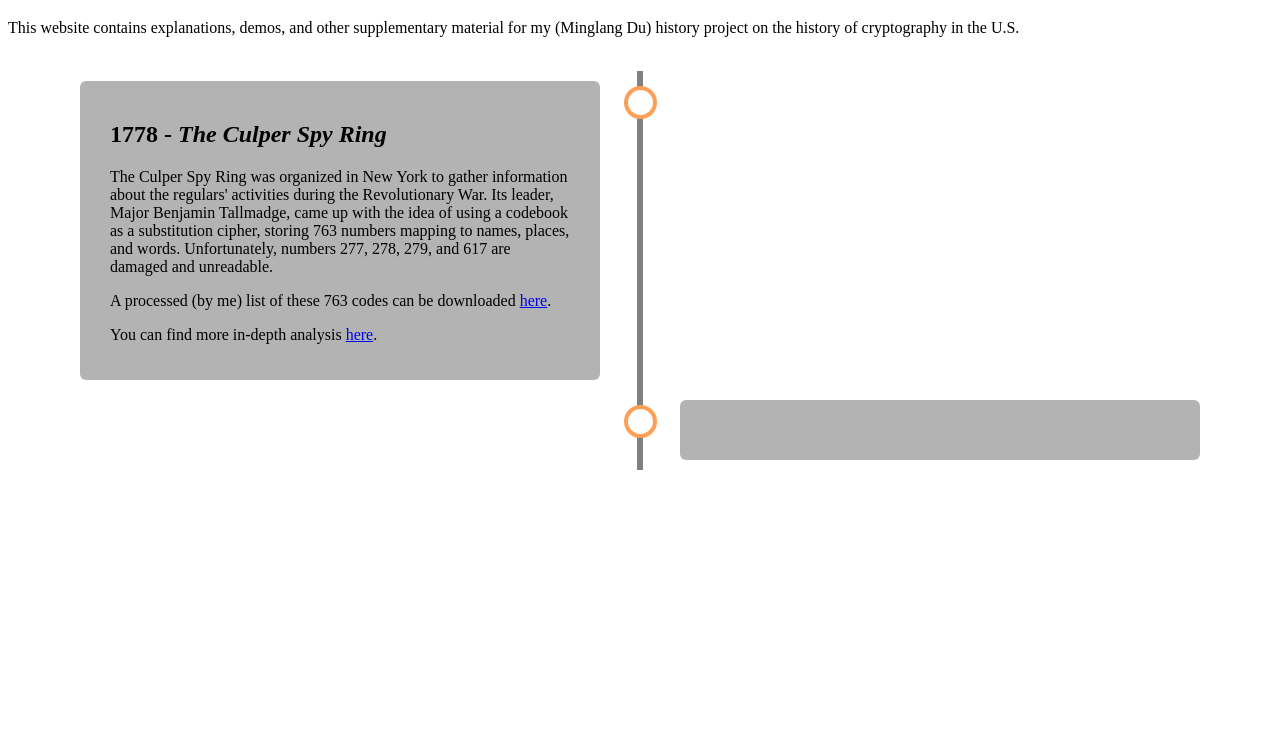
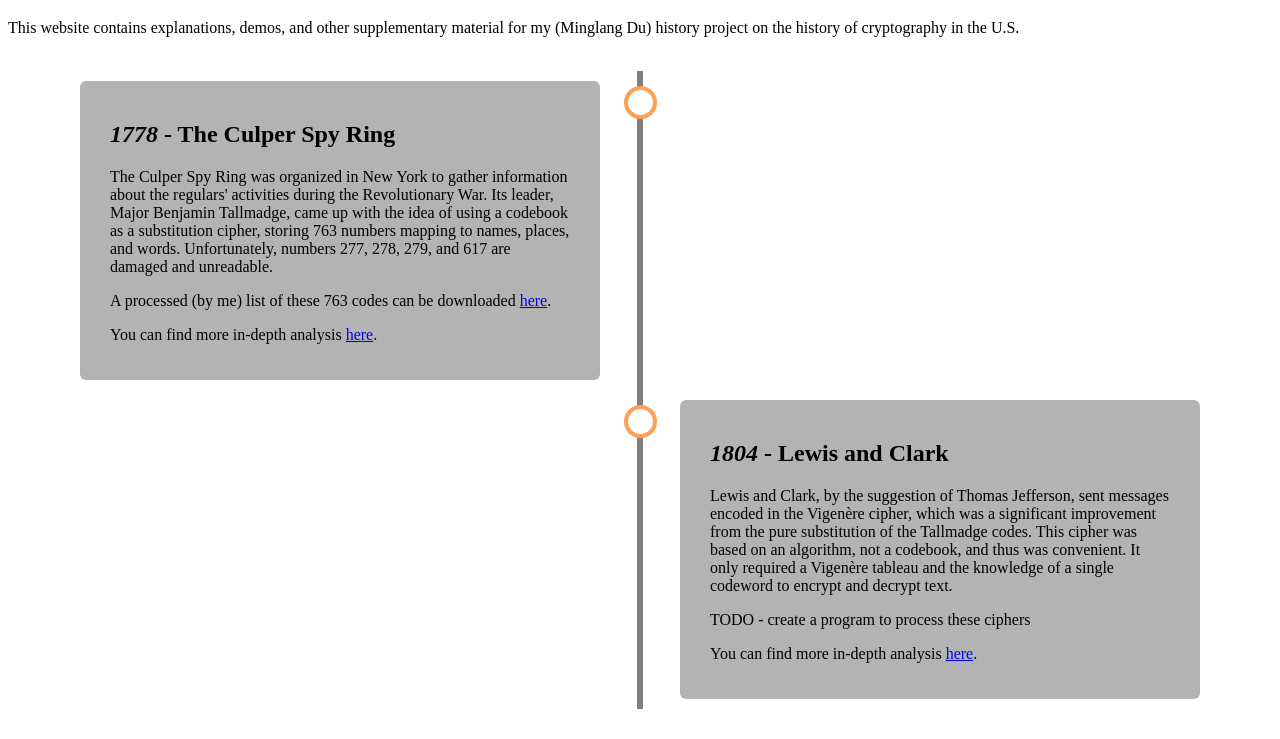
Before and after one commit to minglangdu/history_project, a website: page index.html in a window 1280 px wide. Shown: the part 61-800 px from the top of the page. Drawn offline with Linux system fonts and the light colour scheme.

Commit message:
add vigenere stub

```diff
--- a/index.html
+++ b/index.html
@@ -5,10 +5,6 @@
     <meta name="viewport" content="width=device-width, initial-scale=1.0" />
     <script defer src="/_vercel/insights/script.js"></script>
     <title>History Project</title>
-    <meta
-      name="description"
-      content="High-performance HTML based website template."
-    />
     <meta name="viewport" content="width=device-width, initial-scale=1.0">
 <style>
 * {
@@ -139,7 +135,7 @@
     <div class="timeline">
       <div class="container left">
         <div class="content">
-          <h2>1778 - <i>The Culper Spy Ring</i></h2>
+          <h2><i>1778</i> - The Culper Spy Ring</h2>
             <p> The Culper Spy Ring was organized in New York to gather information about the regulars'
               activities during the Revolutionary War. Its leader, Major Benjamin Tallmadge, came up with
               the idea of using a codebook as a substitution cipher, storing 763 numbers mapping to names,
@@ -151,8 +147,14 @@
       </div>
       <div class="container right">
         <div class="content">
-          <h2></h2>
-          <p></p>
+          <h2><i>1804</i> - Lewis and Clark</h2>
+          <p> Lewis and Clark, by the suggestion of Thomas Jefferson, sent messages encoded in the Vigenère cipher,
+            which was a significant improvement from the pure substitution of the Tallmadge codes. This cipher was
+            based on an algorithm, not a codebook, and thus was convenient. It only required a Vigenère tableau and
+            the knowledge of a single codeword to encrypt and decrypt text.
+          </p>
+          <p>TODO - create a program to process these ciphers</p>
+          <p>You can find more in-depth analysis <a href="spyring.html">here</a>.</p>
         </div>
       </div>
   </div>
--- /dev/null
+++ b/vigenere.html
@@ -0,0 +1,20 @@
+<!DOCTYPE html>
+<html lang="en">
+  <head>
+    <meta charset="UTF-8" />
+    <meta name="viewport" content="width=device-width, initial-scale=1.0" />
+    <script defer src="/_vercel/insights/script.js"></script>
+    <title>History Project</title>
+    <meta name="viewport" content="width=device-width, initial-scale=1.0">
+  </head>
+  <body>
+    <h1>The Vigenère Cipher</h1>
+    <figure>
+        <img src="supp/vigenere.jpeg" width="300px" height="450px">
+        <figcaption>A vigenere tableau. Credit: Library of Congress</figcaption>
+    </figure>
+    <p> PLACEHOLDER
+    </p>
+    <p>You can go back to the index with <a href="index.html">this link</a>.</p>
+  </body>
+</html>
```
Also changed, not shown: spyring.html (+0 -4 lines), supp/vigenere.png (added).
